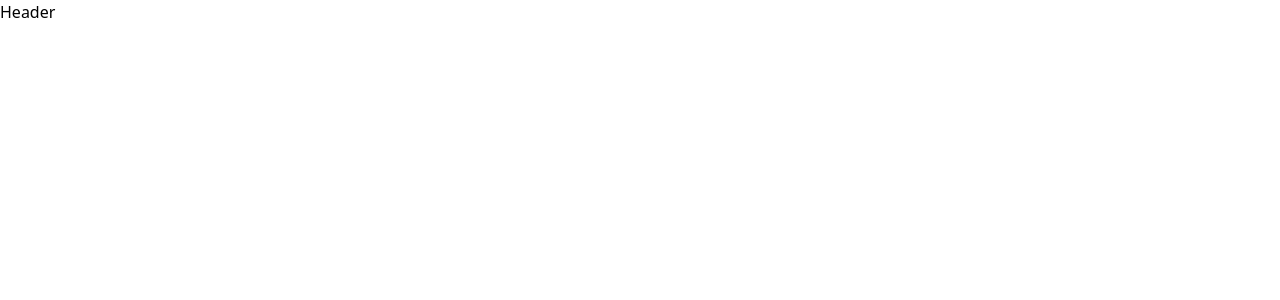
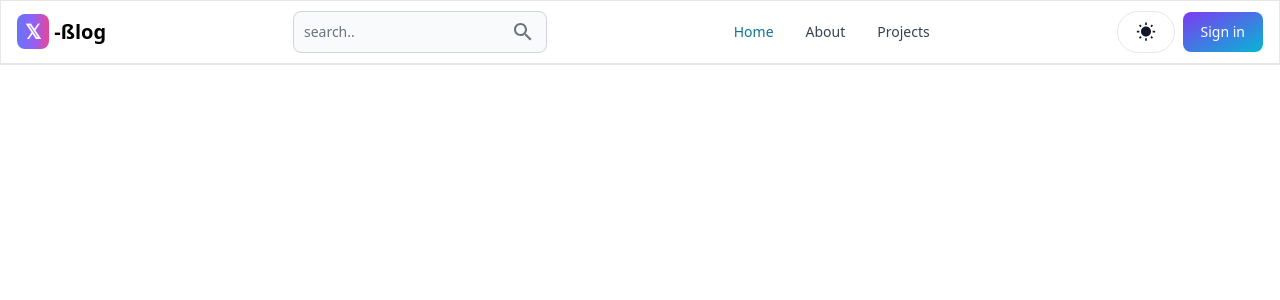
Before and after one commit to Eche00/Blogapp, a React (Vite) app in the folder client/: page / in a window 1280 px wide. Shown: the top 300 px of the page. Built offline with nearby package versions, Linux system fonts and the light colour scheme.

Commit message:
create header section

```diff
--- a/client/package.json
+++ b/client/package.json
@@ -10,6 +10,11 @@
     "preview": "vite preview"
   },
   "dependencies": {
+    "@emotion/react": "^11.11.4",
+    "@emotion/styled": "^11.11.5",
+    "@mui/icons-material": "^5.15.15",
+    "@mui/material": "^5.15.15",
+    "flowbite-react": "^0.9.0",
     "react": "^18.2.0",
     "react-dom": "^18.2.0",
     "react-router-dom": "^6.22.3"
--- a/client/src/components/Header.jsx
+++ b/client/src/components/Header.jsx
@@ -1,7 +1,63 @@
 import React from "react";
+import { Navbar, TextInput, Button } from "flowbite-react";
+import { Link, useLocation } from "react-router-dom";
+import { SearchOutlined, WbSunny } from "@mui/icons-material";
 
 function Header() {
-  return <div>Header</div>;
+  const path = useLocation().pathname;
+  return (
+    <Navbar className="border border-b-2">
+      {/*LOGO*/}
+      <Link
+        to="/"
+        className=" self-center whitespace-nowrap text-sm sm:text-xl font-semibold dark:text-white">
+        <span className=" p-2 py-1 rounded-lg bg-gradient-to-r from-indigo-500 via-purple-500 to-pink-500 text-white dark:text-black">
+          𝕏
+        </span>{" "}
+        -ßlog
+      </Link>
+
+      {/*SEARCH BOX*/}
+
+      <form>
+        <TextInput
+          type="text"
+          placeholder="search.."
+          rightIcon={SearchOutlined}
+          className=" hidden sm:inline"
+        />
+      </form>
+      <Button className=" sm:hidden inline rounded-full" color="gray">
+        <SearchOutlined fontSize="small" />
+      </Button>
+
+      {/*MODE & SIGNIN */}
+
+      <section className="flex items-center gap-2  md:order-2">
+        <Button className=" hidden sm:inline rounded-full" color="gray">
+          <WbSunny fontSize="small" />
+        </Button>
+        <Link to="/signin">
+          <Button gradientDuoTone="purpleToBlue">Sign in</Button>
+        </Link>
+        <Navbar.Toggle />
+      </section>
+
+      {/*NAVBAR */}
+
+      <Navbar.Collapse>
+        <Navbar.Link active={path === "/"} as={"div"}>
+          <Link to="/">Home</Link>
+        </Navbar.Link>
+        <Navbar.Link active={path === "/about"} as={"div"}>
+          <Link to="/about">About</Link>
+        </Navbar.Link>
+        <Navbar.Link active={path === "/projects"} as={"div"}>
+          <Link to="/projects">Projects</Link>
+        </Navbar.Link>
+      </Navbar.Collapse>
+    </Navbar>
+  );
 }
 
 export default Header;
--- a/client/tailwind.config.js
+++ b/client/tailwind.config.js
@@ -1,8 +1,10 @@
 /** @type {import('tailwindcss').Config} */
+const flowbite = require("flowbite-react/tailwind");
+
 export default {
-  content: ["./index.html", "./src/**/*.{js,ts,jsx,tsx}"],
+  content: ["./index.html", "./src/**/*.{js,ts,jsx,tsx}", flowbite.content()],
   theme: {
     extend: {},
   },
-  plugins: [],
+  plugins: [flowbite.plugin()],
 };
```
Also changed, not shown: 1 other file (tests, documents, lock files or other folders).
